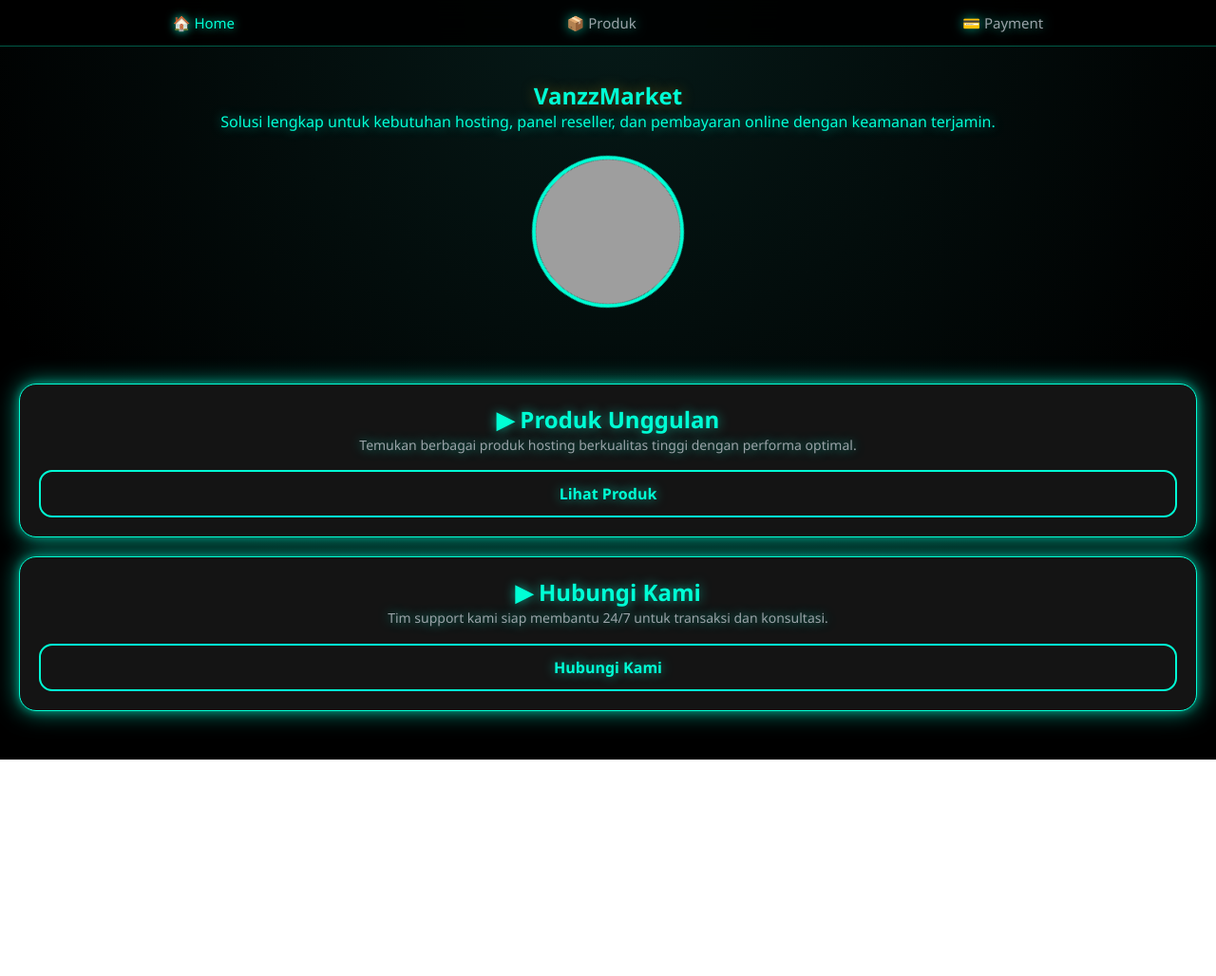
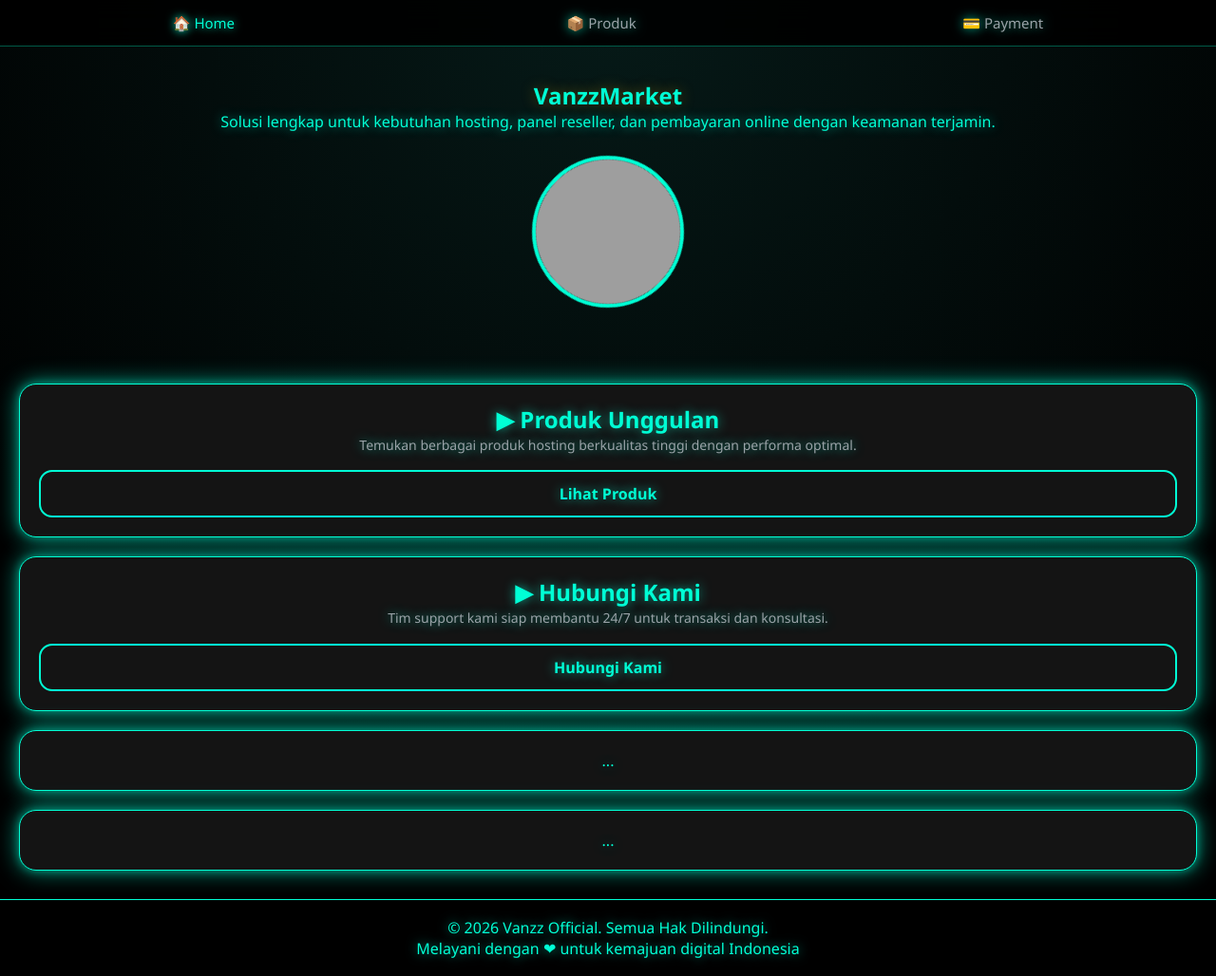
Before and after one commit to Vanzz-coding/Vanzz, a plain HTML site: page index.html in a window 1280 px wide. Shown: the whole page at 95% size. Before the commit the page ends 800 px from the top, so only its background shows below. Drawn offline with Linux system fonts and the light colour scheme; grey boxes are pictures that could not be loaded.

Commit message:
index.html

```diff
--- a/index.html
+++ b/index.html
@@ -45,5 +45,22 @@
   <a href="contact.html" class="btn-glow">Hubungi Kami</a>
 </section>
 
+<section class="card slide-up">
+  ...
+</section>
+
+<section class="card slide-up">
+  ...
+</section>
+
+<!-- FOOTER -->
+<footer class="footer">
+  <p>
+    © 2026 Vanzz Official. Semua Hak Dilindungi.
+    <br>
+    Melayani dengan <span>❤</span> untuk kemajuan digital Indonesia
+  </p>
+</footer>
+
 </body>
 </html>
```
